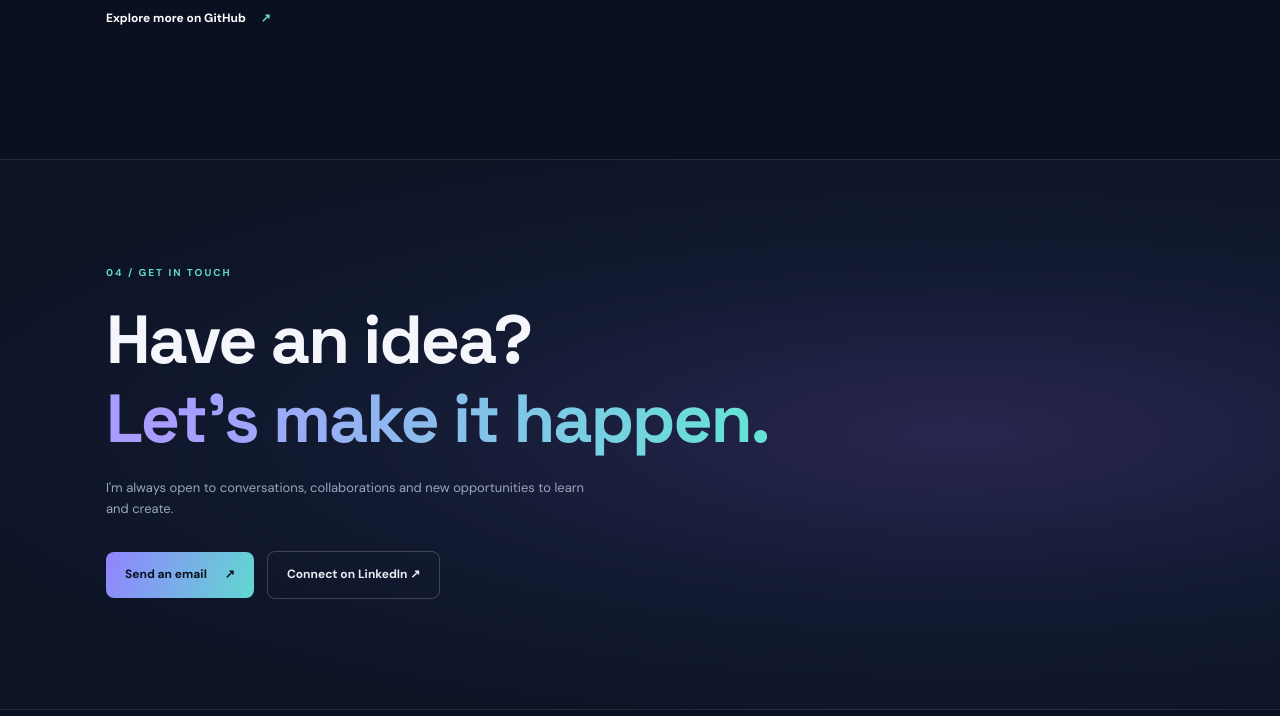
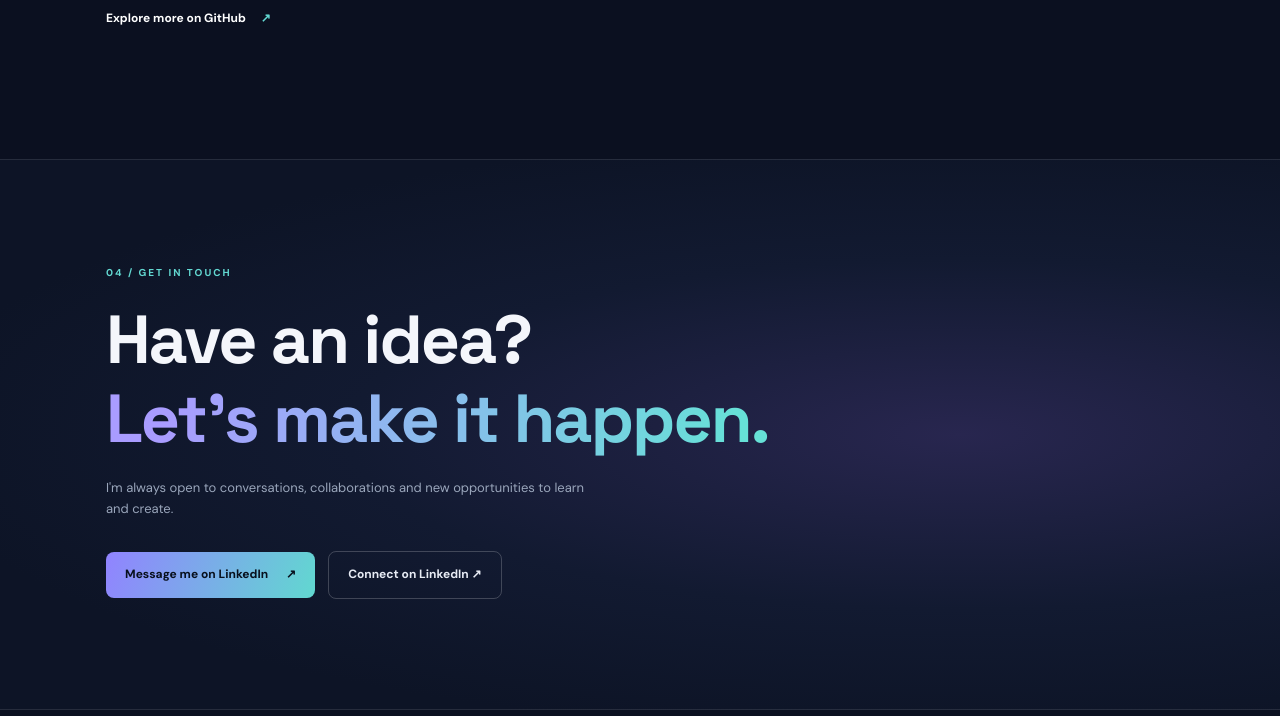
Before and after one commit to johnnychess43/portfolio-website, a plain HTML site: page index.html in a window 1280 px wide. Shown: the part 2789-3505 px from the top of the page. Drawn offline with Linux system fonts and the light colour scheme.

Commit message:
Use verified contact link on portfolio

```diff
--- a/index.html
+++ b/index.html
@@ -66,7 +66,7 @@
         </div>
         <a class="text-link all-projects" href="https://github.com/johnnychess43" target="_blank" rel="noopener noreferrer">Explore more on GitHub <span>↗</span></a>
       </section>
-      <section class="contact-section" id="contact"><div class="section contact-inner"><p class="eyebrow">04 / GET IN TOUCH</p><h2>Have an idea?<br><span class="gradient-text">Let's make it happen.</span></h2><p>I'm always open to conversations, collaborations and new opportunities to learn and create.</p><div class="contact-actions"><a class="button button-primary" href="mailto:hello@johnchesiro.com">Send an email <span>↗</span></a><a class="button button-outline" href="https://www.linkedin.com/in/john-chesiro-cheptai-20510140b/" target="_blank" rel="noopener noreferrer">Connect on LinkedIn ↗</a></div></div></section>
+      <section class="contact-section" id="contact"><div class="section contact-inner"><p class="eyebrow">04 / GET IN TOUCH</p><h2>Have an idea?<br><span class="gradient-text">Let's make it happen.</span></h2><p>I'm always open to conversations, collaborations and new opportunities to learn and create.</p><div class="contact-actions"><a class="button button-primary" href="https://www.linkedin.com/in/john-chesiro-cheptai-20510140b/" target="_blank" rel="noopener noreferrer">Message me on LinkedIn <span>↗</span></a><a class="button button-outline" href="https://www.linkedin.com/in/john-chesiro-cheptai-20510140b/" target="_blank" rel="noopener noreferrer">Connect on LinkedIn ↗</a></div></div></section>
     </main>
     <footer class="footer"><a class="brand" href="#home"><span class="brand-mark">JC</span><span>John Chesiro<span class="brand-dot">.</span></span></a><span>Designed with curiosity. © <span id="year"></span> John Chesiro Cheptai.</span><a href="#home" class="back-top">Back to top ↑</a></footer>
   </div>
```
